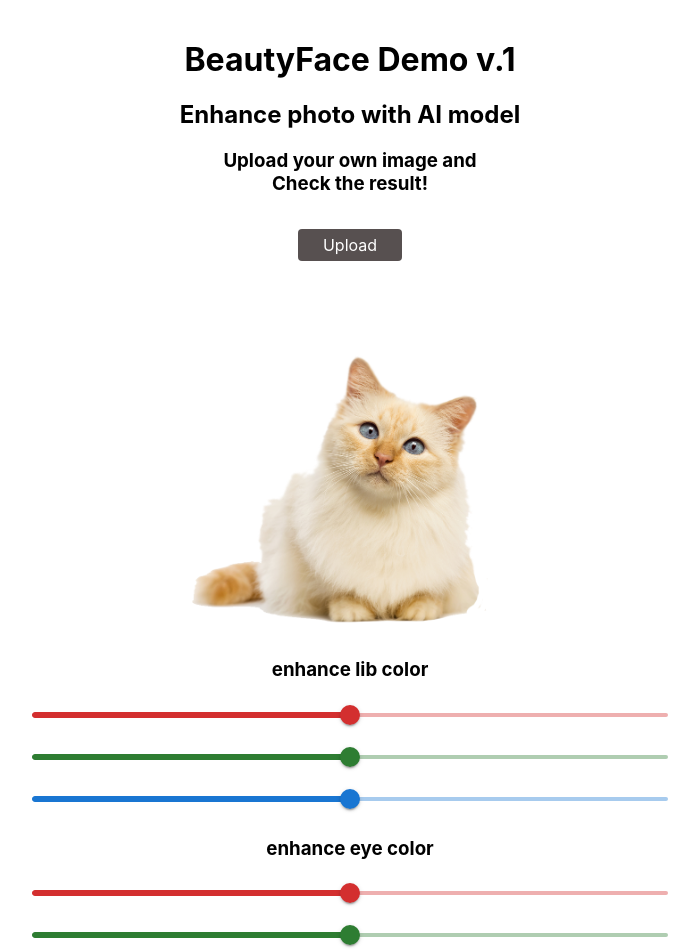
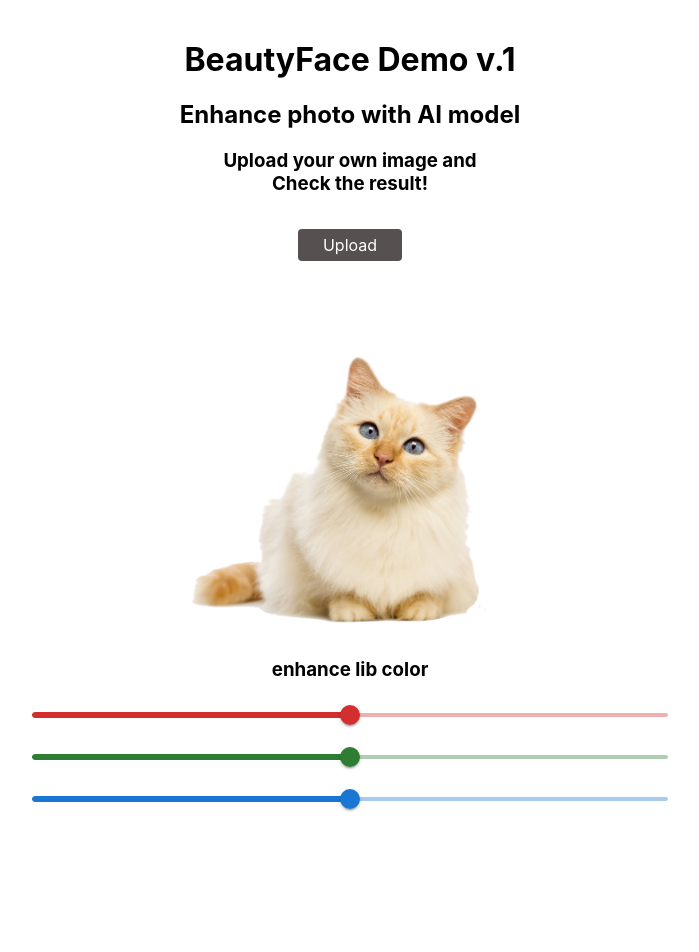
Before and after one commit to EggPudding/BeautyFaceDemo, a React (Create React App) app: page / in a window 1280 px wide. Shown: the top 952 px of the page, without its empty margins (290-989 px from the left). Built offline with nearby package versions, Linux system fonts and the light colour scheme.

Commit message:
Block eye color changer temporarilly for next use

```diff
--- a/src/App.js
+++ b/src/App.js
@@ -248,7 +248,7 @@ function App() {
           <Grid item xs={3} />
         </Grid>
         {/* 4.1 Lib Color Slider */}
-        <h3>enhance eye color</h3>
+        {/* <h3>enhance eye color</h3>
         <Grid container spacing={1} direction="row">
           <Grid item xs={3} />
           <Grid item xs={6}>
@@ -289,7 +289,7 @@ function App() {
             />
           </Grid>
           <Grid item xs={3} />
-        </Grid>
+        </Grid> */}
       </div>
     </div>
   );
```
